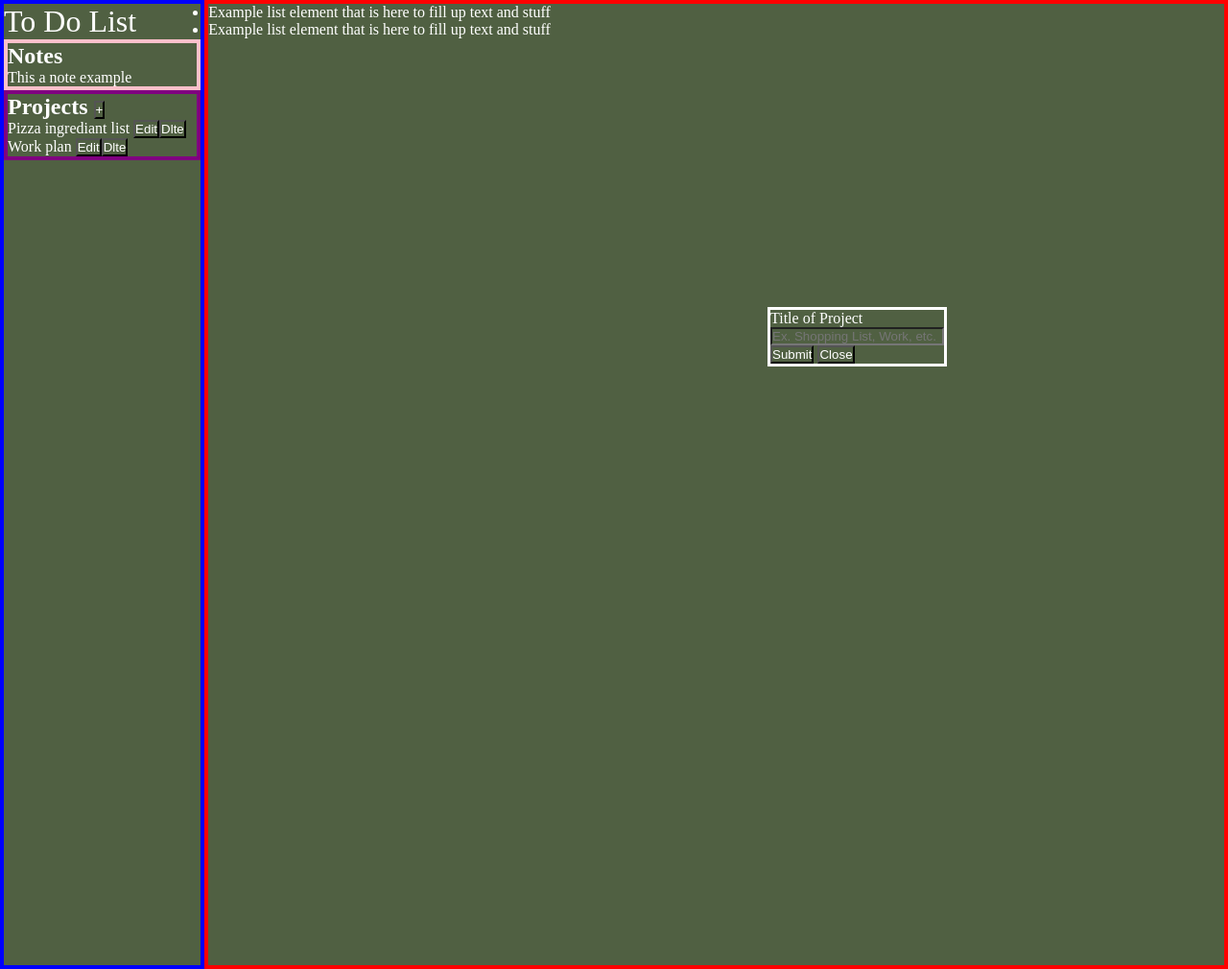
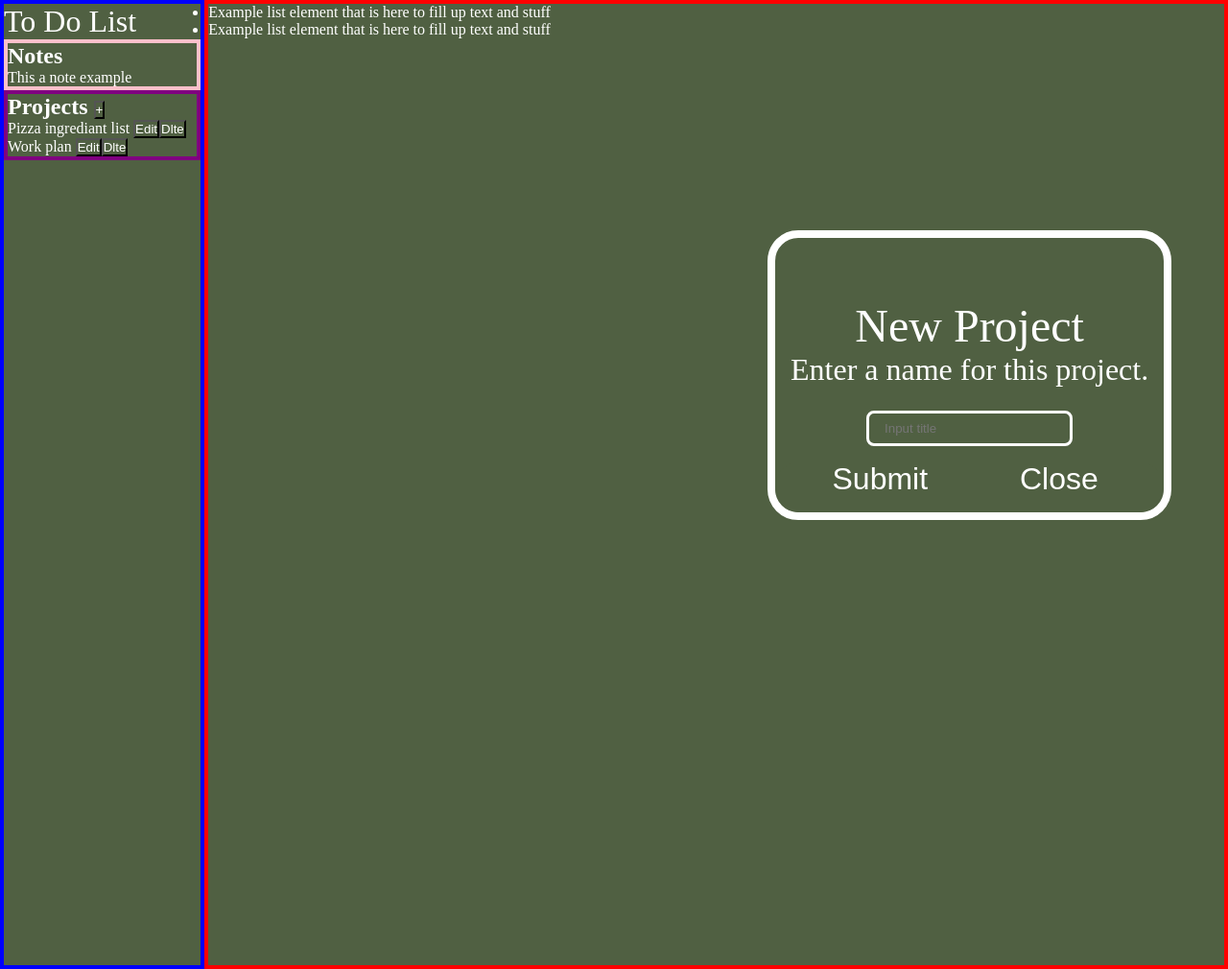
Before and after one commit to MortalChris/To_Do_List, a website built with webpack: page dist/index.html in a window 1280 px wide. Shown: the whole page at 96% size. Built offline with Linux system fonts and the light colour scheme.

Commit message:
Style/modify project-title-form modal

```diff
--- a/src/style.css
+++ b/src/style.css
@@ -35,9 +35,53 @@ header{
 #sidebar-note-ctnr{
     border: .3rem solid pink;
 }
-#dialog-form-container{
-    margin: 20rem 0rem 0rem 50rem;
+
+/* ========================================Dialog Box=============================================== */
+#dialog-form{
+    margin: 15rem 0rem 0rem 50rem;
+    border: .5rem solid white;
+    border-radius: 2rem;
 }
+
+#project-title-form{
+    border-radius: 2rem;
+    padding: 3rem 0rem 0rem 0rem;
+    font-size: 1rem;
+}
+#project-title-form .form-group{
+    text-align: center;
+    font-size: 2rem;
+    display: grid;
+    grid-template-columns: 1fr;
+    grid-template-rows: 1fr 1fr;
+    padding: 1rem;
+}
+#project-title-form .form-group .title-form-title-label{
+    font-size: 3rem;
+}
+#project-title-form .form-group input{
+    padding: .5rem 1rem .5rem 1rem;
+    border: .2rem solid white;
+    border-radius: .5rem;
+}
+
+/* Buttons and ctnrs */
+#project-title-form #form-btn-ctnr{
+    display: grid;
+    grid-template-columns: 1fr 1fr;
+    grid-template-rows: 1fr;
+    padding: 0rem 1rem 1rem 1rem;
+    border-radius: 3rem;
+}
+#project-title-form #form-btn-ctnr button{
+    border: 1rem transparent;
+    font-size: 2rem;
+    transition-duration: 0.4s;
+}
+#project-title-form #form-btn-ctnr button:hover{
+    color: green;
+}
+
 /* ======================================Main Content=============================================== */
 #main-content{
     grid-area: main;
```
Also changed, not shown: dist/index.html, dist/main.js.
